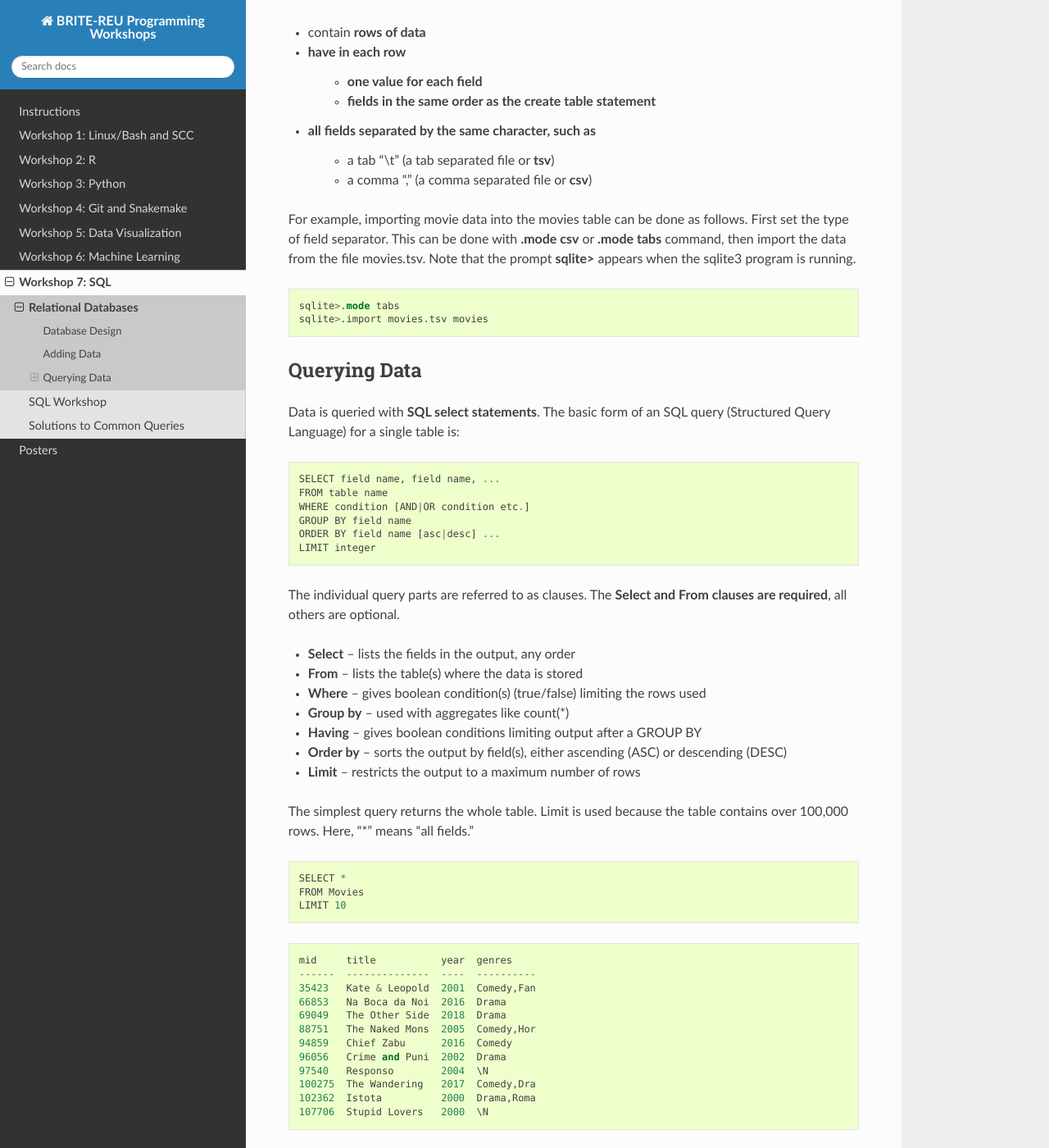
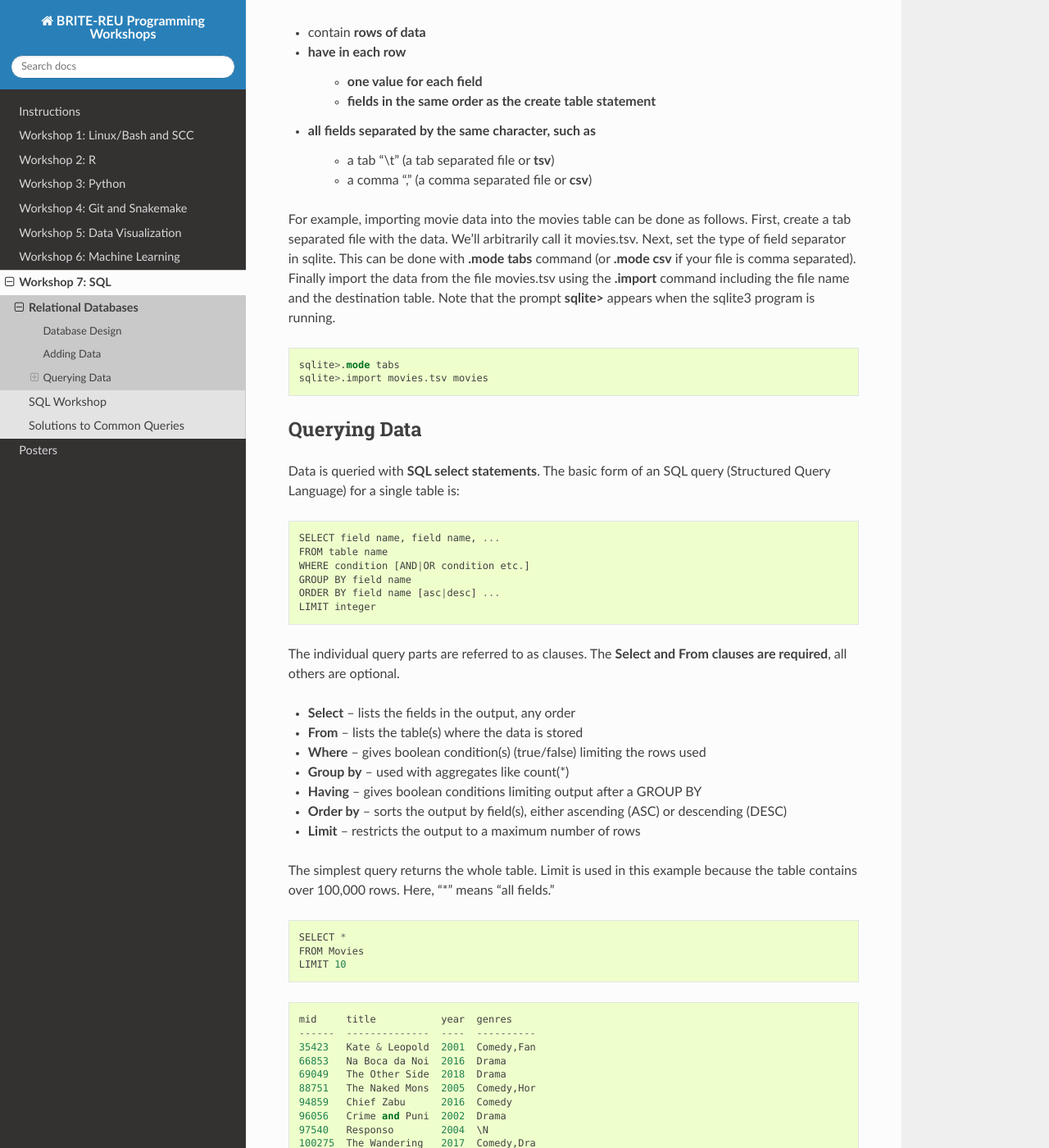
Before and after one commit to BRITE-REU/programming-workshops, a Sphinx documentation site: the page built from source/workshops/07_SQL/Relational_Databases.rst, in a window 1280 px wide and 1400 px high, scrolled down 3442 px. Shown: the whole window at 82% size. Built offline with Sphinx 7.4.7 and the Read the Docs theme 2.0.0, drawn with Linux system fonts in a browser that asks for light colours; some of the changed text lies outside the part shown.

Commit message:
Update Relational_Databases.rst

```diff
--- a/source/workshops/07_SQL/Relational_Databases.rst
+++ b/source/workshops/07_SQL/Relational_Databases.rst
@@ -49,7 +49,7 @@ The data in a row is divided into **fields**.  Each field holds a particular pie
 - **year** – the year the movie came out, stored as an integer
 - **genres** – a list of classification labels for the movie content, stored as a text string
 
-The primary key notation on the mid field indicates that the data will be sorted for fast lookup on this field.
+The **primary key** notation on the mid field indicates that the data will be sorted for fast lookup on this field.
 The following are a **few rows of data from the movies table**.   This data comes from the publicly available IMDb (Internet Movie Database) at `https://www.imdb.com/interfaces/ <https://www.imdb.com/interfaces/>`_ .
 
 .. code::
@@ -169,7 +169,7 @@ The file should:
    * a tab "\\t" (a tab separated file or **tsv**)
    * a comma "," (a comma separated file or **csv**)
 
-For example, importing movie data into the movies table can be done as follows.  First set the type of field separator.  This can be done with **.mode csv** or **.mode tabs** command,  then import the data from the file movies.tsv.  Note that the prompt **sqlite>** appears when the sqlite3 program is running.
+For example, importing movie data into the movies table can be done as follows.  First, create a tab separated file with the data.  We'll arbitrarily call it movies.tsv.  Next, set the type of field separator in sqlite.  This can be done with **.mode tabs** command (or **.mode csv** if your file is comma separated).  Finally import the data from the file movies.tsv using the **.import** command including the file name and the destination table.  Note that the prompt **sqlite>** appears when the sqlite3 program is running.
 
 .. code:: SQL
 
@@ -202,7 +202,7 @@ The individual query parts are referred to as clauses. The **Select and From cla
 - **Order by** – sorts the output by field(s), either ascending (ASC) or descending (DESC)
 - **Limit** – restricts the output to a maximum number of rows
 
-The simplest query returns the whole table.  Limit is used because the table contains over 100,000 rows. Here, "*" means “all fields.”
+The simplest query returns the whole table.  Limit is used in this example because the table contains over 100,000 rows. Here, "*" means “all fields.”
 
 .. code::
 
```
Also changed, not shown: other parts of source/workshops/07_SQL/Relational_Databases.rst (+1 -1 lines).
